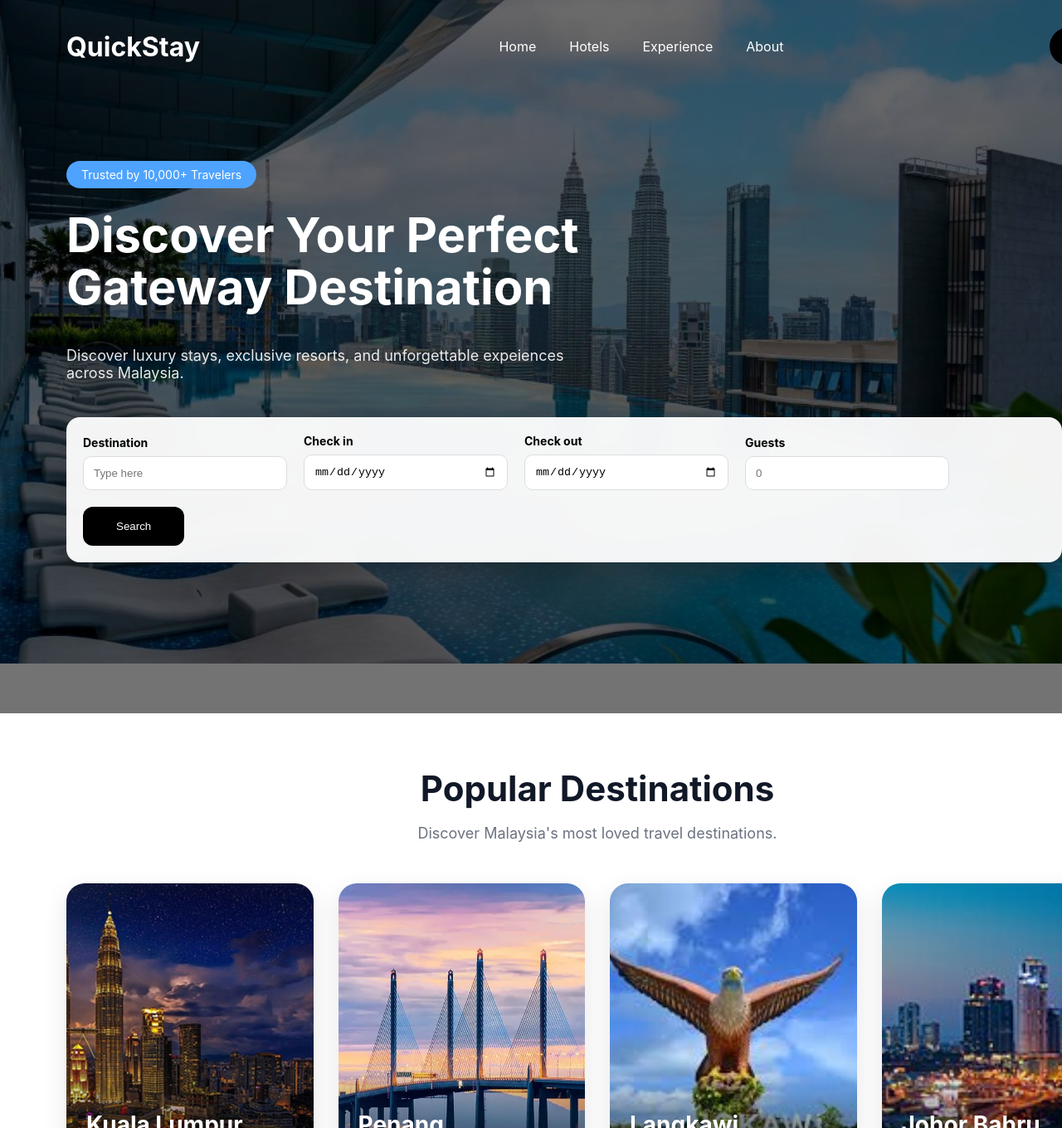
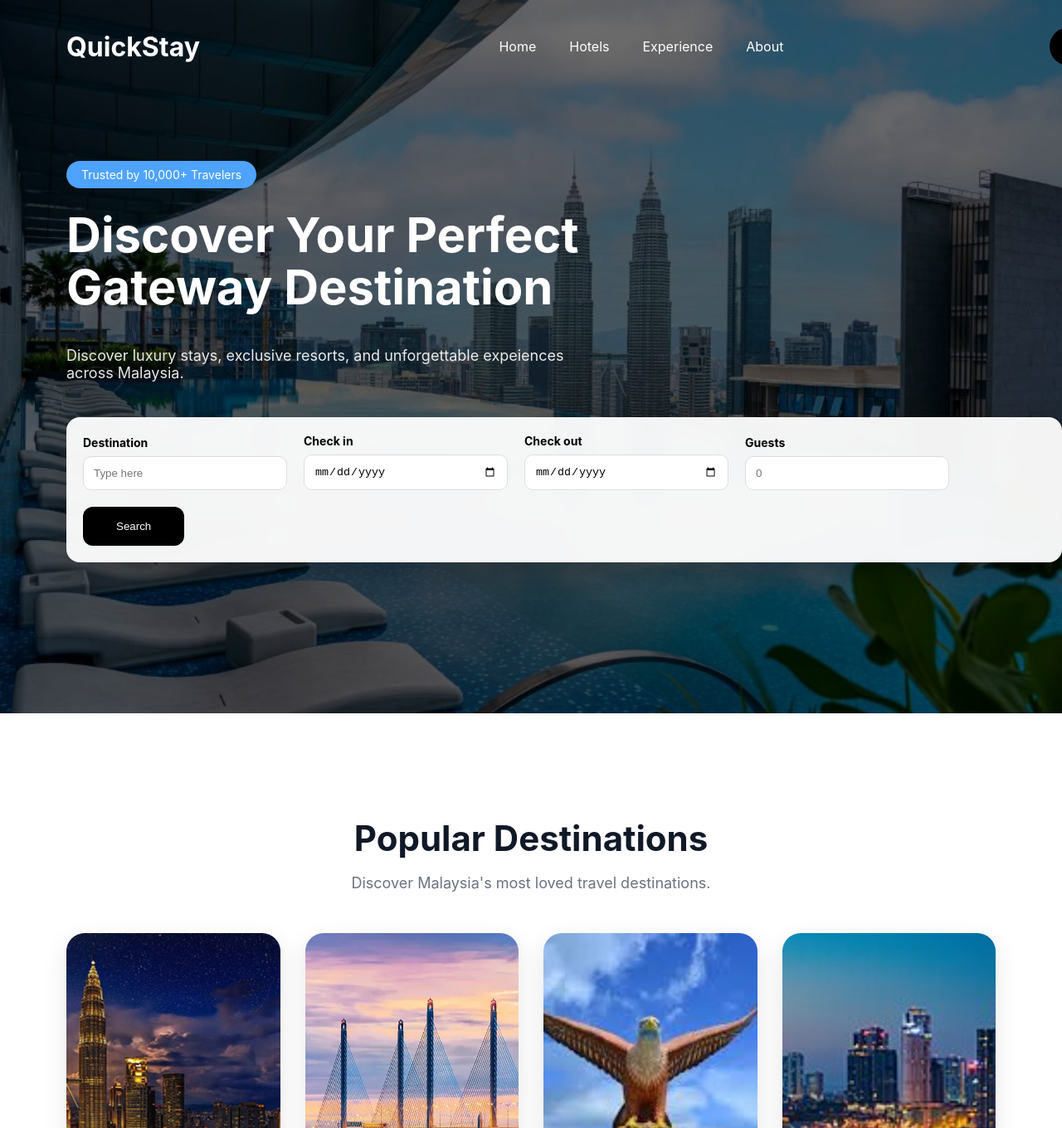
Before and after one commit to Karthik1597/hotel-booking-app, a React (Create React App) app in the folder frontend/: page / in a window 1280 px wide. Shown: the top 1360 px of the page at 83% size. Built offline with nearby package versions, Linux system fonts and the light colour scheme.

Commit message:
fix app scrolling

```diff
--- a/frontend/src/styles/PopularDestinations.css
+++ b/frontend/src/styles/PopularDestinations.css
@@ -1,12 +1,7 @@
 .destinations-section {
-  width: 100%;
-  height: 100vh;
   padding: 90px 80px;
   background: #ffffff;
-
-  scroll-snap-align: start;
 }
-
 .section-header {
   text-align: center;
   margin-bottom: 50px;
--- a/frontend/src/styles/home.css
+++ b/frontend/src/styles/home.css
@@ -1,27 +1,11 @@
-html,
-body {
-  margin: 0;
-  padding: 0;
-}
-
-html {
-  scroll-snap-type: y mandatory;
-  scroll-behavior: smooth;
-}
-
-body {
-  margin: 0;
-}
 
 
 /* MAIN BACKGROUND */
 .home {
   width: 100%;
-  height: 100vh;
+  min-height: 100vh;
   background: url("../assets/hotel.jpg") center/cover no-repeat;
   position: relative;
-
-  scroll-snap-align: start;
 }
 
 /* DARK OVERLAY */
@@ -154,12 +138,3 @@ body {
   border-radius: 12px;
   cursor: pointer;
 }
-
-.destinations-section {
-  width: 100%;
-  height: 100vh;
-  padding: 90px 80px;
-  background: #ffffff;
-
-  scroll-snap-align: start;
-}
```
